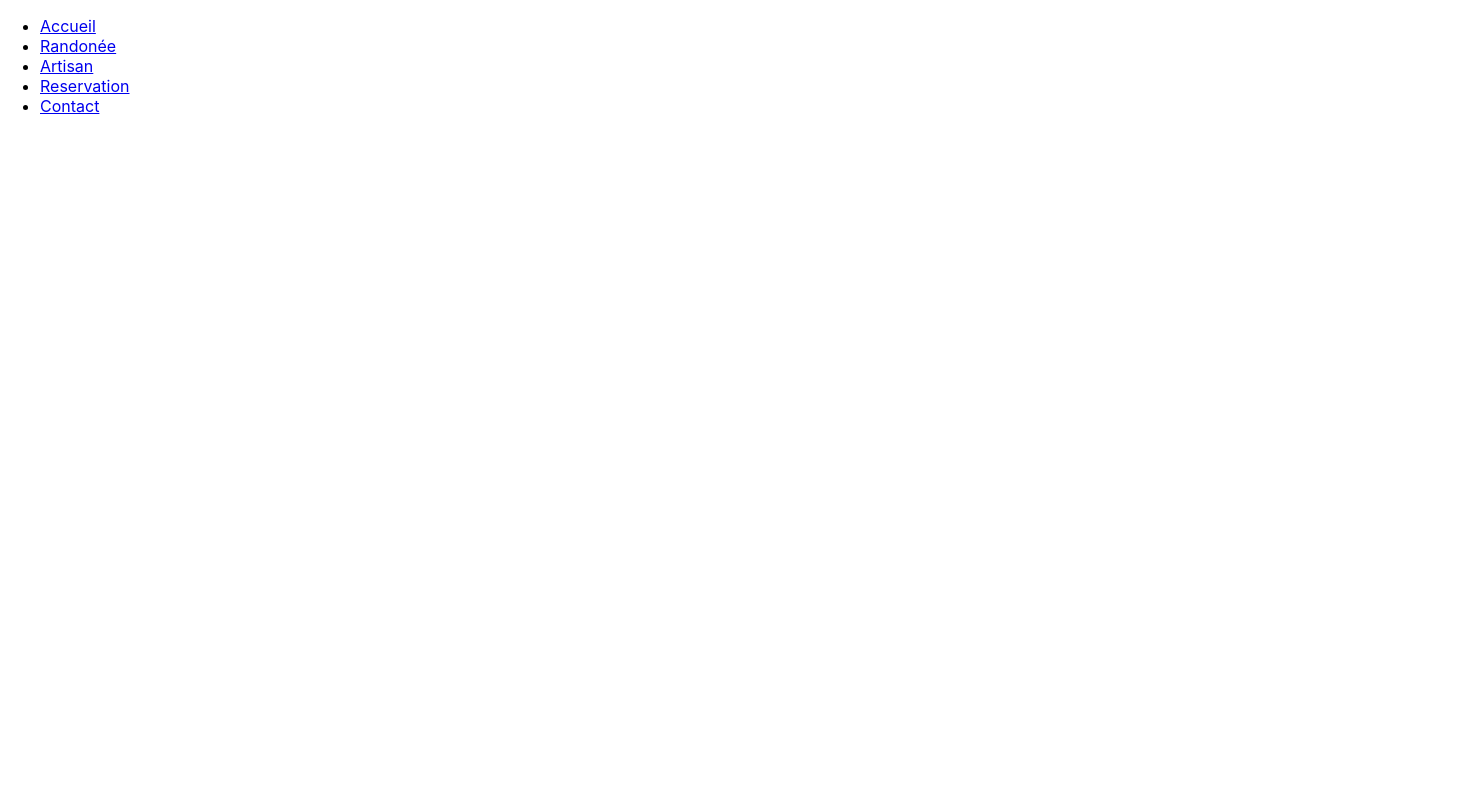
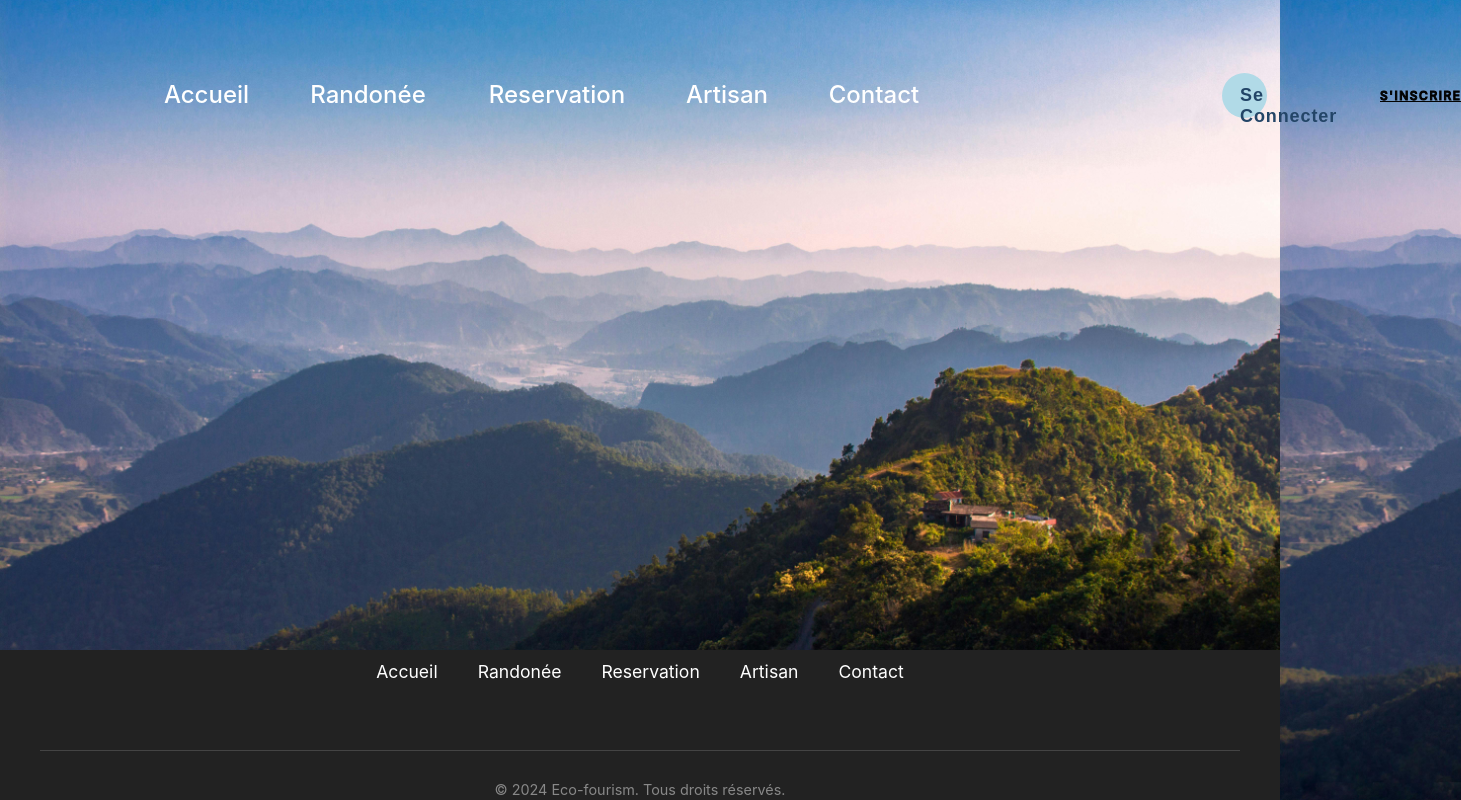
Before and after one commit to medaminenasfi/ecotourisme, a React (Create React App) app: page / in a window 1280 px wide. Shown: the whole page, 1461 px wide, since content can reach past the window. Built offline with nearby package versions, Linux system fonts and the light colour scheme.

Commit message:
Create Navbar

```diff
--- /dev/null
+++ b/src/Components/footer.css
@@ -0,0 +1,55 @@
+.custom-footer {
+  background-color: #222222;
+  color: #ffffff;
+  height: 150px;
+  padding: 50px 20px;
+  box-sizing: border-box;
+  display: flex;
+  justify-content: center;
+  align-items: center;
+}
+
+.footer-content {
+  max-width: 1200px;
+  width: 100%;
+  text-align: center;
+}
+
+.footer-links {
+  display: flex;
+  justify-content: center;
+  gap: 40px;
+  flex-wrap: wrap;
+  margin-bottom: 60px;
+}
+
+.footer-link {
+  color: #ffffff;
+  text-decoration: none;
+  font-size: 1.1rem;
+  transition: color 0.3s ease;
+  padding: 8px 0;
+}
+
+.footer-link:hover {
+  color: #4CAF50;
+}
+
+.copyright {
+  border-top: 1px solid #444444;
+  padding-top: 30px;
+  color: #888888;
+  font-size: 0.9rem;
+}
+
+@media (max-width: 768px) {
+  .footer-links {
+    flex-direction: column;
+    gap: 20px;
+    margin-bottom: 40px;
+  }
+
+  .footer-link {
+    font-size: 1rem;
+  }
+}
--- a/src/Components/footer.js
+++ b/src/Components/footer.js
@@ -0,0 +1,26 @@
+import React from 'react';
+import { Link } from 'react-router-dom';
+import './footer.css';
+import Accueil from '../pages/Accueil';
+
+const Footer = () => {
+  return (
+    <footer className="custom-footer">
+      <div className="footer-content">
+        <div className="footer-links">
+          <Link to="/" className="footer-link">Accueil</Link>
+          <Link to="/Randonée" className="footer-link">Randonée</Link>
+          <Link to="/Reservation" className="footer-link">Reservation</Link>
+          <Link to="/Artisan" className="footer-link">Artisan</Link>
+          <Link to="/Contact" className="footer-link">Contact</Link>
+        </div>
+
+        <div className="copyright">
+          © 2024 Eco-fourism. Tous droits réservés.
+        </div>
+      </div>
+    </footer>
+  );
+};
+
+export default Footer;
--- a/src/Components/navbar.css
+++ b/src/Components/navbar.css
@@ -0,0 +1,255 @@
+@import url("https://fonts.googleapis.com/css2?family=Poppins:wght@400;500;700&display=swap");
+
+nav ul {
+  align-items: flex-start;
+  display: inline-flex;
+  gap: 55px;
+  position: relative;
+  list-style: none;
+  padding: 0;
+  margin: 0;
+}
+nav ul li {
+  align-items: center;
+  display: inline-flex;
+  flex: 0 0 auto;
+  gap: 10px;
+  justify-content: center;
+  position: relative;
+}
+nav ul li a {
+  font-family: 'Poppins', sans-serif;
+  font-weight: 500; /* For Medium weight */
+  color: #ffffff;
+  font-size: 24px;
+  letter-spacing: 0;
+  line-height: normal;
+  margin-top: -1px;
+  text-decoration: none;
+  width: fit-content;
+}
+nav ul li a:hover {
+  text-decoration: underline;
+}
+body {
+  background: url("../assest/Accueil.jpg");
+  min-height: 100vh;
+  background-size: cover;
+  background-position: center;
+}
+
+.frame-1 {
+  display: flex;
+  align-items: flex-start;
+  flex-wrap: nowrap;
+  gap: 55px;
+  position: absolute;
+  width: 761px;
+  height: 36px;
+  top: 78px;
+  left: 162px;
+}
+.frame-2 {
+  display: flex;
+  align-items: center;
+  justify-content: center;
+  flex-wrap: nowrap;
+  flex-shrink: 0;
+  gap: 10px;
+  position: relative;
+  width: 89px;
+  z-index: 1;
+}
+.accueil {
+  flex-shrink: 0;
+  flex-basis: auto;
+  position: relative;
+  height: 36px;
+  color: #ffffff;
+  font-family: Poppins, var(--default-font-family);
+  font-size: 24px;
+  font-weight: 500;
+  line-height: 36px;
+  text-align: left;
+  white-space: nowrap;
+  z-index: 2;
+}
+.frame-3 {
+  display: flex;
+  align-items: center;
+  justify-content: center;
+  flex-wrap: nowrap;
+  flex-shrink: 0;
+  gap: 10px;
+  position: relative;
+  width: 124px;
+  z-index: 3;
+}
+.randonee {
+  flex-shrink: 0;
+  flex-basis: auto;
+  position: relative;
+  height: 36px;
+  color: #ffffff;
+  font-family: Poppins, var(--default-font-family);
+  font-size: 24px;
+  font-weight: 500;
+  line-height: 36px;
+  text-align: left;
+  white-space: nowrap;
+  z-index: 4;
+}
+.frame-4 {
+  display: flex;
+  align-items: center;
+  justify-content: center;
+  flex-wrap: nowrap;
+  flex-shrink: 0;
+  gap: 10px;
+  position: relative;
+  width: 144px;
+  z-index: 5;
+}
+.reservation {
+  flex-shrink: 0;
+  flex-basis: auto;
+  position: relative;
+  height: 36px;
+  color: #ffffff;
+  font-family: Poppins, var(--default-font-family);
+  font-size: 24px;
+  font-weight: 500;
+  line-height: 36px;
+  text-align: left;
+  white-space: nowrap;
+  z-index: 6;
+}
+.frame-5 {
+  display: flex;
+  align-items: center;
+  justify-content: center;
+  flex-wrap: nowrap;
+  flex-shrink: 0;
+  gap: 10px;
+  position: relative;
+  width: 86px;
+  z-index: 7;
+}
+.artisan {
+  flex-shrink: 0;
+  flex-basis: auto;
+  position: relative;
+  height: 36px;
+  color: #ffffff;
+  font-family: Poppins, var(--default-font-family);
+  font-size: 24px;
+  font-weight: 500;
+  line-height: 36px;
+  text-align: left;
+  white-space: nowrap;
+  z-index: 8;
+}
+.frame-6 {
+  display: flex;
+  align-items: center;
+  justify-content: center;
+  flex-wrap: nowrap;
+  flex-shrink: 0;
+  gap: 10px;
+  position: relative;
+  width: 98px;
+  z-index: 9;
+}
+.contact {
+  flex-shrink: 0;
+  flex-basis: auto;
+  position: relative;
+  height: 36px;
+  color: #ffffff;
+  font-family: Poppins, var(--default-font-family);
+  font-size: 24px;
+  font-weight: 500;
+  line-height: 36px;
+  text-align: left;
+  white-space: nowrap;
+  z-index: 10;
+}
+.sign-in {
+  display: flex;
+  align-items: flex-start;
+  justify-content: flex-start;
+  position: absolute;
+  height: 22px;
+  top: 85px;
+  left: 1380px;
+  color: #000000;
+  font-family: Poppins, var(--default-font-family);
+  font-size: 12px;
+  font-weight: 500;
+  line-height: 22px;
+  text-align: left;
+  text-transform: uppercase;
+  white-space: nowrap;
+  letter-spacing: 1.5px;
+  z-index: 12;
+  -webkit-text-stroke: 1px #030303;
+}
+.rectangle {
+  position: absolute;
+  width: 126px;
+  height: 45px;
+  top: 73px;
+  left: 1222px;
+  border: 1px solid #ffffff;
+  z-index: 15;
+  border-radius: 10px;}
+
+  .cta {
+    position: relative;
+    margin: auto;
+    padding: 12px 18px;
+    transition: all 0.2s ease;
+    border: none;
+    background: none;
+    cursor: pointer;
+    text-decoration: none;
+    display: inline-block;
+  }
+
+  .cta:before {
+    content: "";
+    position: absolute;
+    top: 0;
+    left: 0;
+    display: block;
+    border-radius: 50px;
+    background: #b1dae7;
+    width: 45px;
+    height: 45px;
+    transition: all 0.3s ease;
+  }
+
+  .cta span {
+    position: relative;
+    font-family: "Ubuntu", sans-serif;
+    font-size: 18px;
+    font-weight: 700;
+    letter-spacing: 0.05em;
+    color: #234567;
+  }
+
+  .cta:hover:before {
+    width: 100%;
+    background: #b1dae7;
+  }
+
+  .cta:active {
+    transform: scale(0.95);
+  }
+
+  .cta-container {
+    position: absolute;
+    top: 73px;
+    left: 1222px;
+    z-index: 15;
+  }
--- a/src/Components/navbar.js
+++ b/src/Components/navbar.js
@@ -1,28 +1,50 @@
 import React from "react";
 import { Link } from "react-router-dom"; // For navigation
+import "./navbar.css";
 
 const Navbar = () => {
   return (
+    <div className="main-container">
       <nav>
-      <ul>
-        <li>
-          <Link to="/">Accueil</Link>
+        <ul className="frame-1">
+          <li className="frame-2">
+            <Link to="/" className="accueil">
+              Accueil
+            </Link>
           </li>
-        <li>
-          <Link to="/Randonée">Randonée</Link>
+          <li className="frame-3">
+            <Link to="/Randonée" className="randonee">
+              Randonée
+            </Link>
           </li>
-        <li>
-          <Link to="/Artisan">Artisan</Link>
+          <li className="frame-4">
+            <Link to="/Reservation" className="reservation">
+              Reservation
+            </Link>
           </li>
-
-        <li>
-          <Link to="/Reservation">Reservation</Link>
+          <li className="frame-5">
+            <Link to="/Artisan" className="artisan">
+              Artisan
+            </Link>
           </li>
-        <li>
-          <Link to="/Contact">Contact</Link>
+          <li className="frame-6">
+            <Link to="/Contact" className="contact">
+              Contact
+            </Link>
           </li>
         </ul>
       </nav>
+      <div className="header-section">
+      <div className="cta-container">
+  <Link to="/signin" className="cta">
+    <span>Se Connecter</span>
+  </Link>
+</div>
+        <Link to="/signin" className="sign-in">
+          S'inscrire
+        </Link>
+      </div>
+    </div>
   );
 };
 
--- a/src/index.css
+++ b/src/index.css
@@ -1,3 +1,5 @@
+@import url('https://fonts.googleapis.com/css2?family=Poppins:wght@400;500;700&display=swap');
+
 body {
   margin: 0;
   font-family: -apple-system, BlinkMacSystemFont, 'Segoe UI', 'Roboto', 'Oxygen',
--- a/src/pages/Accueil.js
+++ b/src/pages/Accueil.js
@@ -1,16 +1,19 @@
   import React from "react";
   import Navbar from "../Components/navbar";
   import "./accueil.css";
+  import Footer from "../Components/footer";
+
 
   const Accueil = () => {
     return (
       <div className="page-container">
         <div className="hero-section">
           <Navbar />
-
+        </div>
+<Footer/>
       </div>
 
-    </div>
+
     );
   };
 
--- a/src/pages/accueil.css
+++ b/src/pages/accueil.css
@@ -0,0 +1,124 @@
+/* accueil.css */
+.page-container {
+  min-height: 100vh;
+  display: flex;
+  flex-direction: column;
+  position: relative;
+}
+
+/* Styles pour la Navbar */
+.navbar {
+  background-color: #2c3e50;
+  padding: 1rem 2rem;
+  width: 100%;
+  position: fixed;
+  top: 0;
+  z-index: 1000;
+}
+
+.nav-links {
+  display: flex;
+  gap: 2rem;
+  justify-content: flex-end;
+  max-width: 1200px;
+  margin: 0 auto;
+}
+
+.nav-link {
+  color: white;
+  text-decoration: none;
+  font-weight: 500;
+  transition: opacity 0.3s ease;
+}
+
+.nav-link:hover {
+  opacity: 0.8;
+}
+
+/* Contenu principal */
+.hero-section {
+  flex: 1;
+  padding: 8rem 2rem 4rem; /* Ajustement pour la navbar fixe */
+  max-width: 1200px;
+  margin: 0 auto;
+  width: 100%;
+  box-sizing: border-box;
+}
+
+/* Styles pour le Footer */
+.main-footer {
+  background-color: #222222;
+  color: white;
+  margin-top: auto;
+  padding: 3rem 2rem;
+  width: 100%;
+}
+
+.footer-links-container {
+  max-width: 1200px;
+  margin: 0 auto;
+  display: flex;
+  justify-content: space-between;
+  flex-wrap: wrap;
+  gap: 2rem;
+}
+
+.footer-nav {
+  display: flex;
+  gap: 2rem;
+  flex-wrap: wrap;
+}
+
+.footer-link {
+  color: white;
+  text-decoration: none;
+  transition: color 0.3s ease;
+}
+
+.footer-link:hover {
+  color: #4CAF50;
+}
+
+.copyright-section {
+  text-align: center;
+  margin-top: 3rem;
+  padding-top: 2rem;
+  border-top: 1px solid #444444;
+  color: #888888;
+}
+
+/* Responsive Design */
+@media (max-width: 768px) {
+  .navbar {
+    padding: 1rem;
+  }
+
+  .nav-links {
+    flex-direction: column;
+    align-items: center;
+    gap: 1rem;
+  }
+
+  .hero-section {
+    padding: 6rem 1rem 2rem;
+  }
+
+  .footer-nav {
+    flex-direction: column;
+    text-align: center;
+  }
+
+  .footer-links-container {
+    justify-content: center;
+  }
+}
+
+@media (max-width: 480px) {
+  .footer-link {
+    font-size: 0.9rem;
+  }
+
+  .copyright-section {
+    font-size: 0.8rem;
+  }
+}
```
Also changed, not shown: src/pages/Randonée.js (line endings or trailing spaces). Lines whose indentation alone changed are shown as unchanged.
